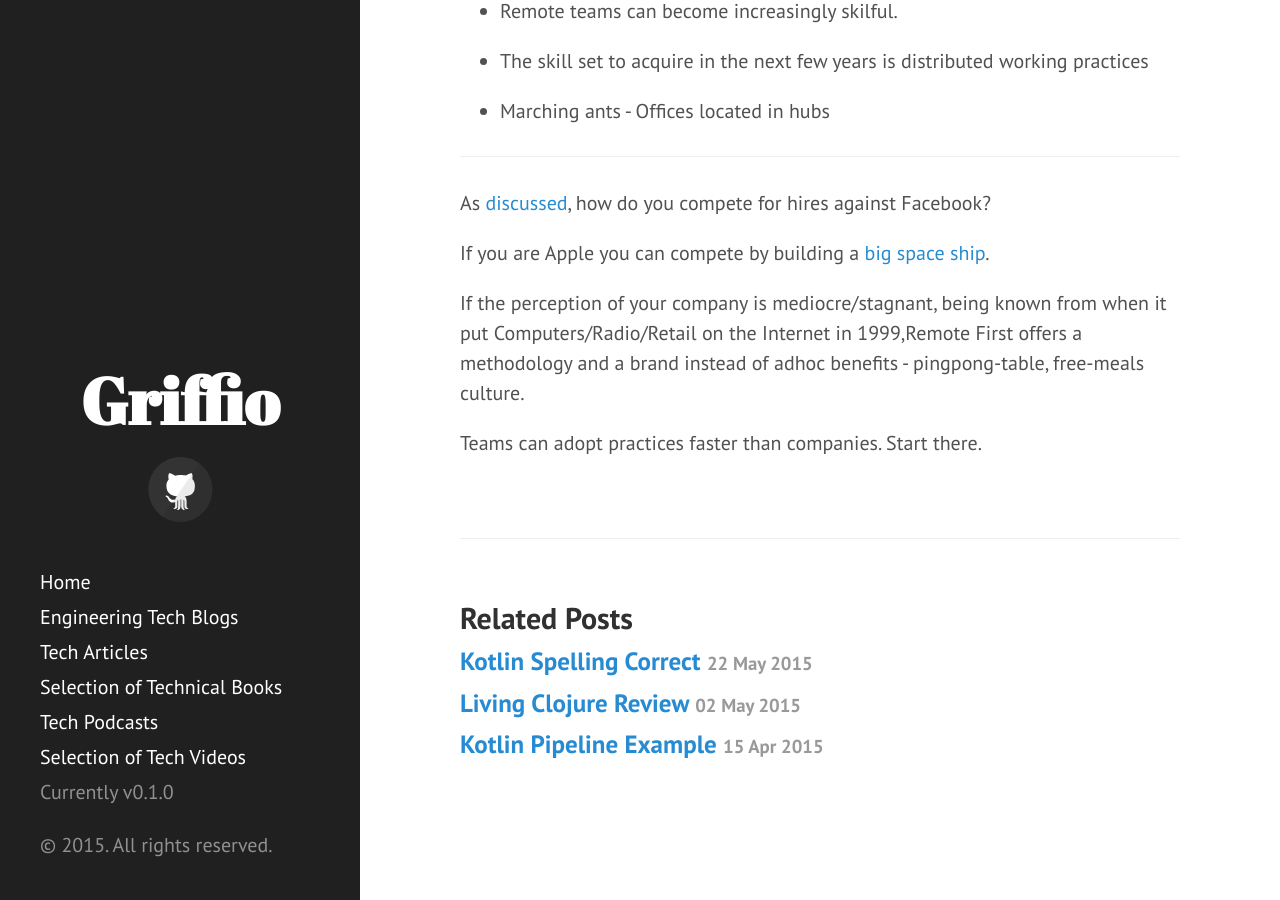
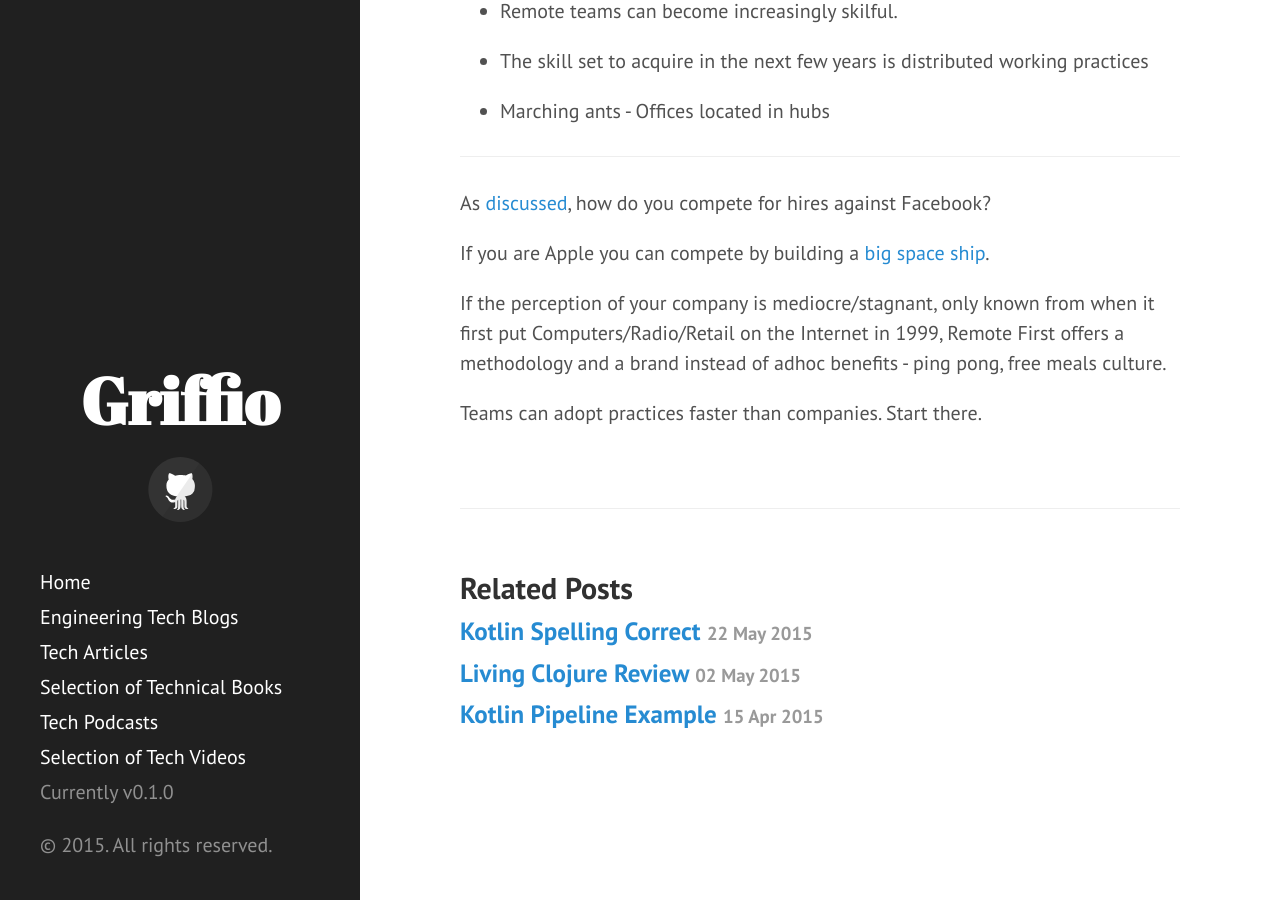
Before and after one commit to griffio/griffio.github.io, a Jekyll site: the page built from _posts/2015-06-12-Remote-First.md, in a window 1280 px wide and 900 px high, scrolled down 1803 px. Built offline with Jekyll 4.4.1, drawn with Linux system fonts in a browser that asks for light colours; nearby versions of some CDN libraries; some of the changed text lies outside the part shown.

Commit message:
Update 2015-06-12-Remote-First.md

```diff
--- a/_posts/2015-06-12-Remote-First.md
+++ b/_posts/2015-06-12-Remote-First.md
@@ -24,16 +24,16 @@
 * Attendance does not always equal productivity
 
 * Salaries, [Rents](https://www.zumper.com/blog/2015/03/san-francisco-rent-prices-continue-rapid-rise-february/) and Commuting costs increasing in San Francisco/London make remote working more rational and logical.
- * Either that or Tech knowledge workers will have to live in conditions next to their place of [employment](https://www.apple.com/supplier-responsibility/progress-report/)
+  * Either that or Tech knowledge workers will have to live in conditions next to their place of [employment](https://www.apple.com/supplier-responsibility/progress-report/)
 
 * If you are communicating by email then you are effectively remote.
- * Do employees read their emails aloud when working side by side?
+  * Do employees read their emails aloud when working side by side?
 
 * Email is ineffective communication to raise tickets and get answers.
- * e.g Try contacting your IT Helpdesk - this what it feels like to be remote.
+  * e.g Try contacting your IT Helpdesk - this what it feels like to be remote.
 
 * Provincial culture - local teams working in Desk Farms - local assumptions.
- ** Ever experienced contacting your IT helpdesk?
+  * Ever experienced contacting your IT helpdesk?
 
 * Contingency Planning. Disaster recovery
 
@@ -67,6 +67,6 @@
 
 If you are Apple you can compete by building a [big space ship](http://www.cupertino.org/index.aspx?page=1107).
 
-If the perception of your company is mediocre/stagnant, being known from when it put Computers/Radio/Retail on the Internet in 1999,Remote First offers a methodology and a brand instead of adhoc benefits - pingpong-table, free-meals culture.
+If the perception of your company is mediocre/stagnant, only known from when it first put Computers/Radio/Retail on the Internet in 1999, Remote First offers a methodology and a brand instead of adhoc benefits - ping pong, free meals culture.
 
 Teams can adopt practices faster than companies. Start there.
```
